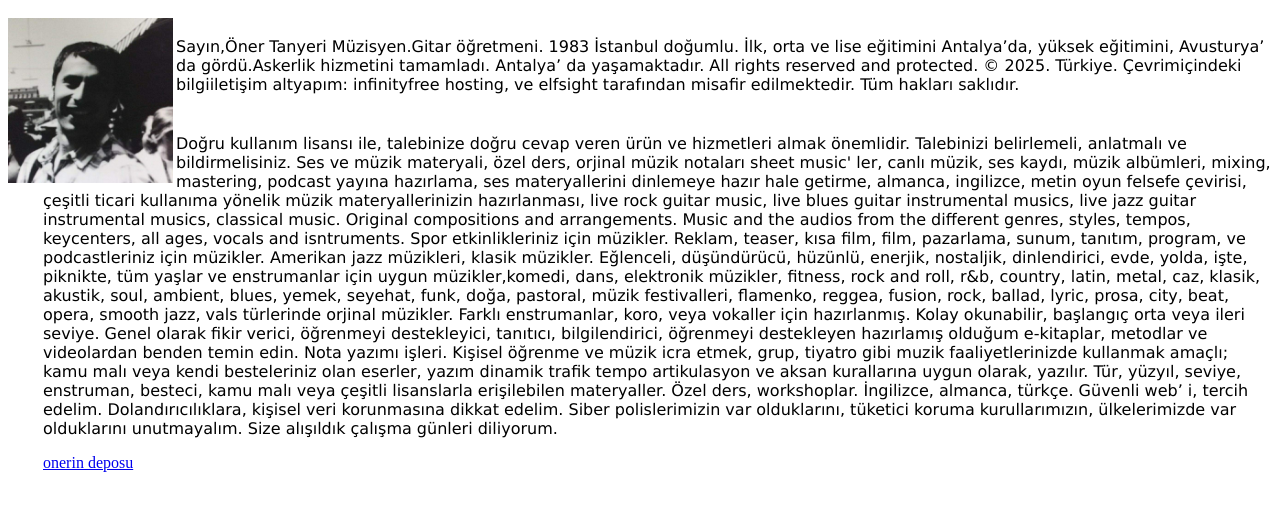
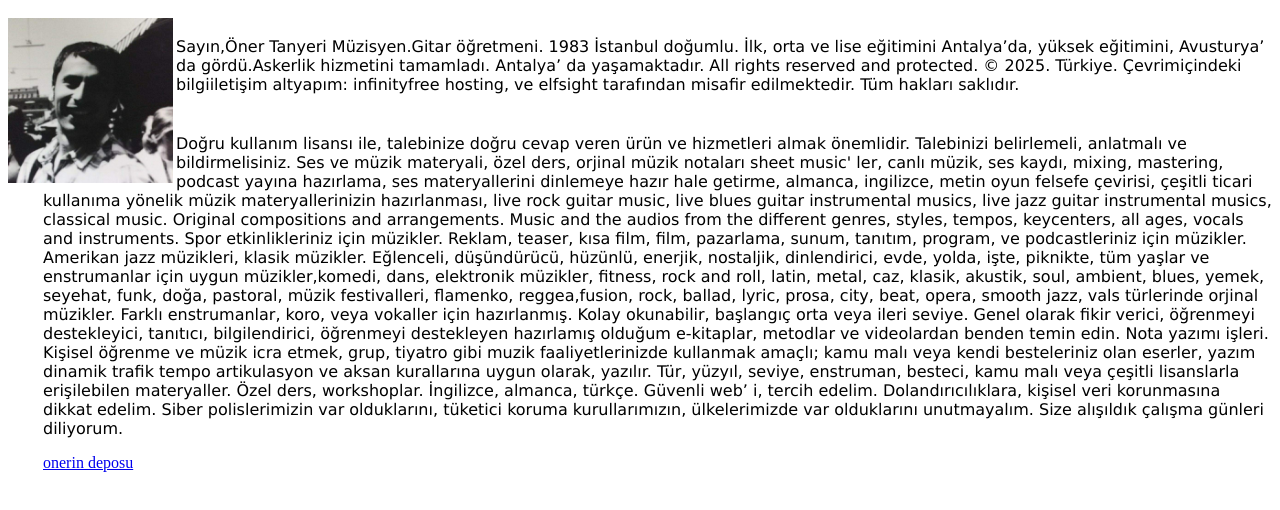
Before and after one commit to oenertanyeri/oenertanyeri.github.io, a plain HTML site: page index.html in a window 1280 px wide. Shown: the part 48-558 px from the top of the page. Drawn offline with Linux system fonts and the light colour scheme.

Commit message:
Update index.html

```diff
--- a/index.html
+++ b/index.html
@@ -48,7 +48,7 @@ Tüm hakları saklıdır.</p>
 cevap veren ürün ve hizmetleri almak önemlidir.
 Talebinizi belirlemeli, anlatmalı ve bildirmelisiniz.
 Ses ve müzik materyali, özel ders, orjinal müzik notaları
-sheet music' ler, canlı müzik, ses kaydı, müzik albümleri,
+sheet music' ler, canlı müzik, ses kaydı,
 mixing, mastering, podcast yayına hazırlama, ses
 materyallerini dinlemeye hazır hale getirme, almanca,
 ingilizce, metin oyun felsefe çevirisi, çeşitli ticari
@@ -57,7 +57,7 @@ live rock guitar music, live blues guitar instrumental
 musics, live jazz guitar instrumental musics, classical music.
 Original compositions and arrangements. Music and the audios
 from the different genres, styles, tempos,
-keycenters, all ages, vocals and isntruments.
+keycenters, all ages, vocals and instruments.
 Spor etkinlikleriniz için müzikler.
 Reklam, teaser, kısa film, film, pazarlama,
 sunum, tanıtım, program, ve podcastleriniz
@@ -65,12 +65,11 @@ için müzikler. Amerikan jazz müzikleri, klasik müzikler.
 Eğlenceli, düşündürücü, hüzünlü, enerjik, nostaljik,
 dinlendirici, evde, yolda, işte, piknikte, tüm yaşlar
 ve enstrumanlar için uygun müzikler,komedi, dans,
-elektronik müzikler, fitness, rock and roll, r&b,
-country, latin, metal, caz, klasik, akustik, soul,
-ambient, blues, yemek, seyehat, funk, doğa, pastoral,
-müzik festivalleri, flamenko, reggea,
-fusion, rock, ballad, lyric, prosa, city, beat,
-opera, smooth jazz, vals türlerinde orjinal müzikler.
+elektronik müzikler, fitness, rock and roll, latin,
+metal, caz, klasik, akustik, soul, ambient, blues,
+yemek, seyehat, funk, doğa, pastoral, müzik festivalleri,
+flamenko, reggea,fusion, rock, ballad, lyric, prosa,
+city, beat, opera, smooth jazz, vals türlerinde orjinal müzikler.
 Farklı enstrumanlar, koro, veya vokaller için
 hazırlanmış. Kolay okunabilir, başlangıç orta
 veya ileri seviye. Genel olarak fikir verici,
```
